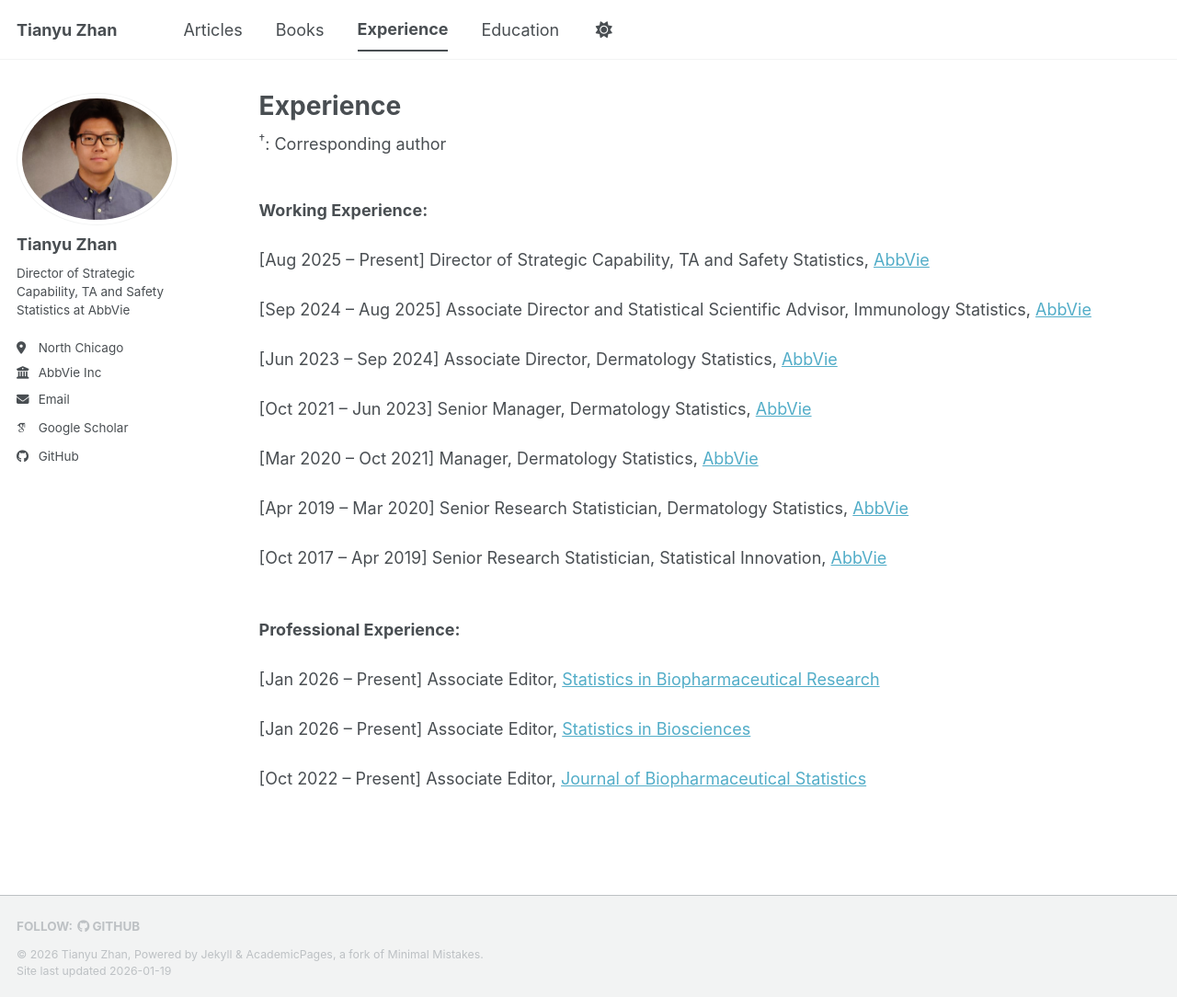
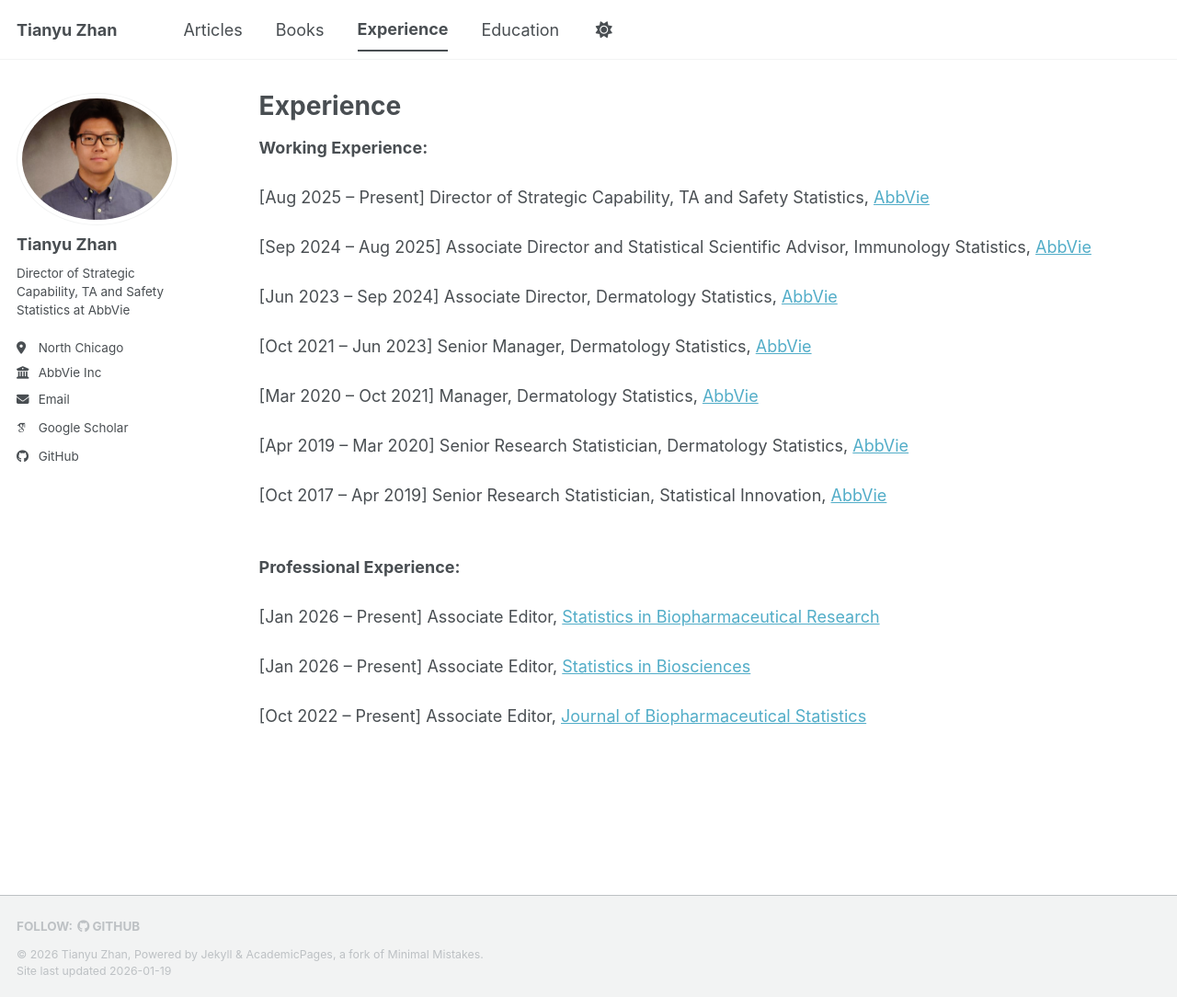
Before and after one commit to tian-yu-zhan/tian-yu-zhan.github.io, a Jekyll site: the page built from _pages/teaching.html, in a window 1280 px wide and 1084 px high. Shown: the whole window at 92% size. Built offline with Jekyll 4.4.1, drawn with Linux system fonts in a browser that asks for light colours; some web fonts are replaced; a script bundle is joined from its source files by our own code; library files that are not in the unit come from our copies.

Commit message:
Update teaching.html

```diff
--- a/_pages/teaching.html
+++ b/_pages/teaching.html
@@ -4,9 +4,6 @@ title: "Experience"
 permalink: /teaching/
 author_profile: true
 ---
-<sup>†</sup>: Corresponding author
-<br>
-<br>
 <p><strong>Working Experience:</strong>
 <br>
 <br>
```
